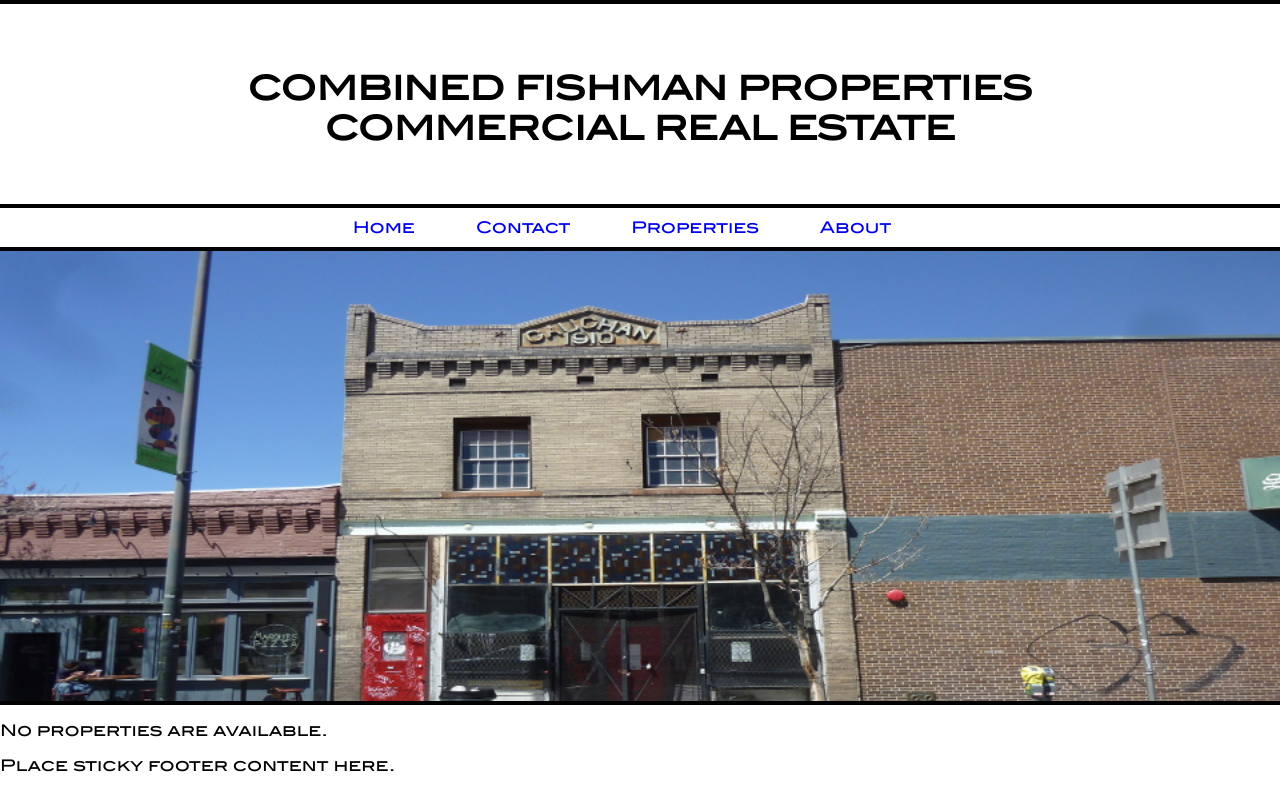
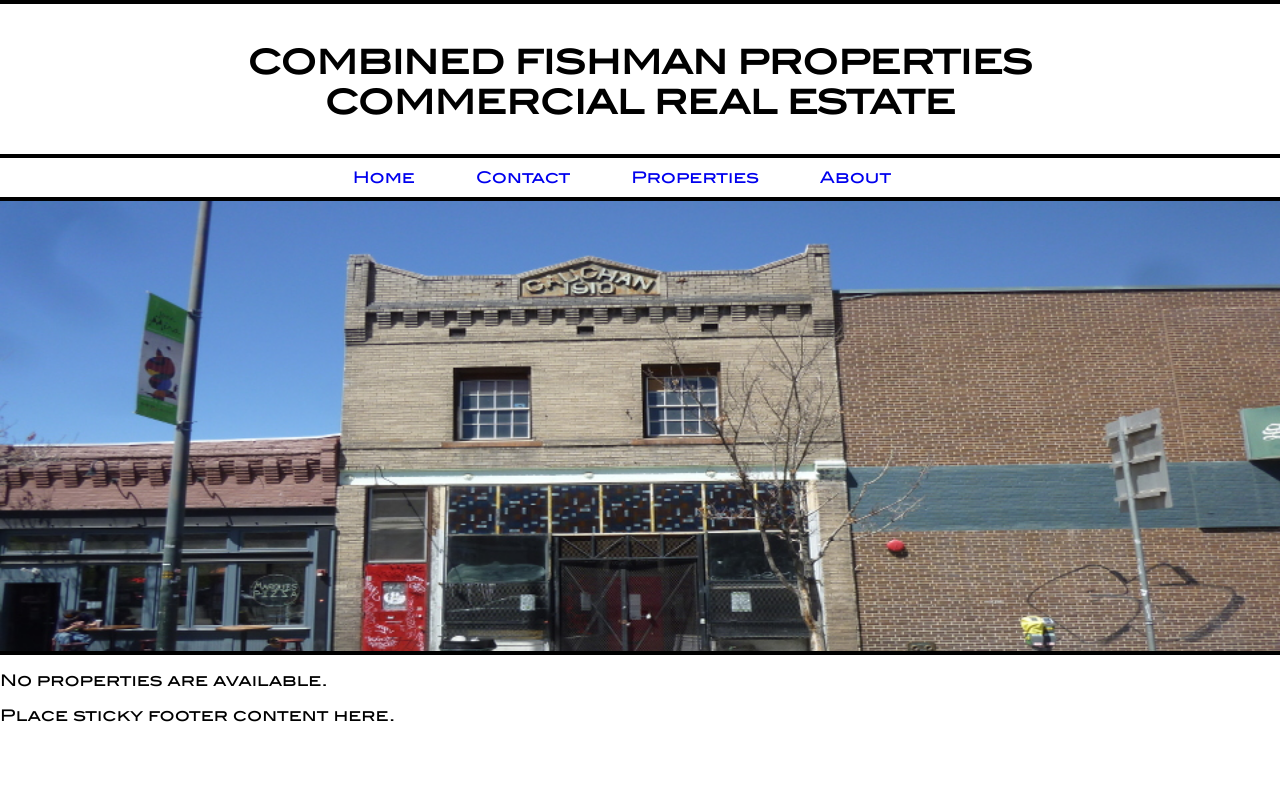
Before and after one commit to benjafishman/CombinedFishmanProperties, a Django app: template properties/templates/properties/home.html in a window 1280 px wide. Run offline with Django 3.2, Linux system fonts and the light colour scheme; the template is opened without the code that fills it, so the values that code supplies are empty; some libraries are stand-ins or nearby versions.

Commit message:
- updating banner height

```diff
--- a/properties/static/cfp.css
+++ b/properties/static/cfp.css
@@ -1,31 +1,27 @@
 body {
     margin:0;
-
     padding:0;
     font-family: 'BlairMdiTC', 'Geneva', serif;
     background-color: #ffffff;
     color:#000000;
 }
 
-
 @font-face {
     font-family: 'BlairMdiTC';
     src: url('fonts/BlairMdITCTTMedium.ttf');
 }
-
-
 
 #banner {
     border-top: 4px solid;
     border-bottom: 4px solid;
     border-color: #000000;
     text-align: center;
-    height: 200px;
+    height: 150px;
     color: #000000;
 }
 
 #banner h1{
-    margin-top: 5%;
+    margin-top: 3%;
     font-size: 33px;
     font-color: #000000;
     font-weight: bold;
```
